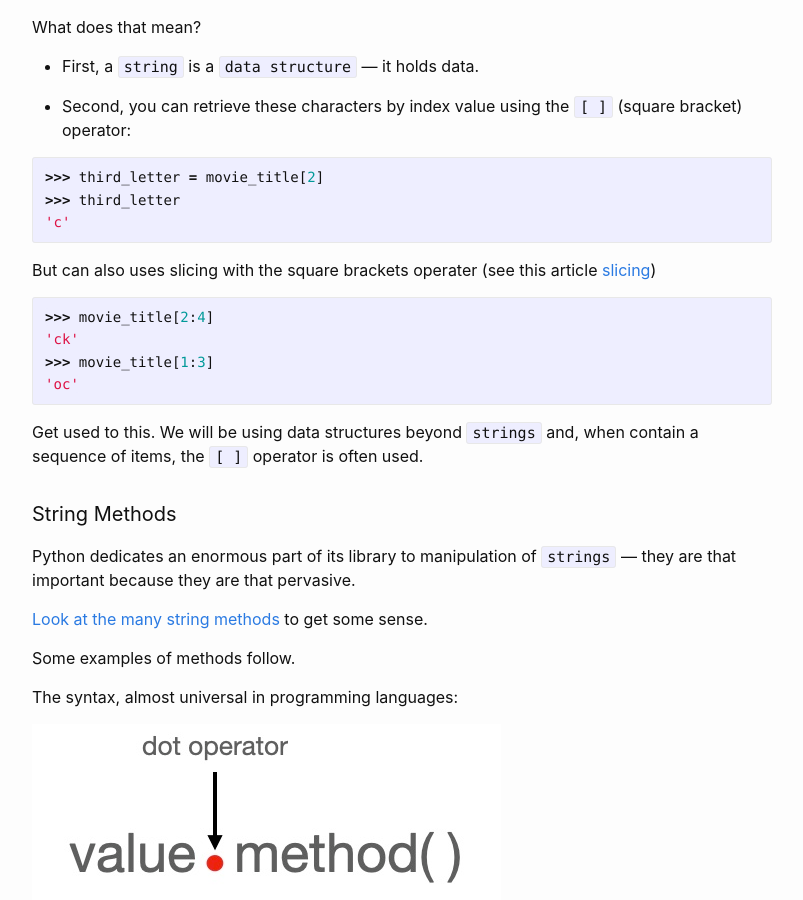
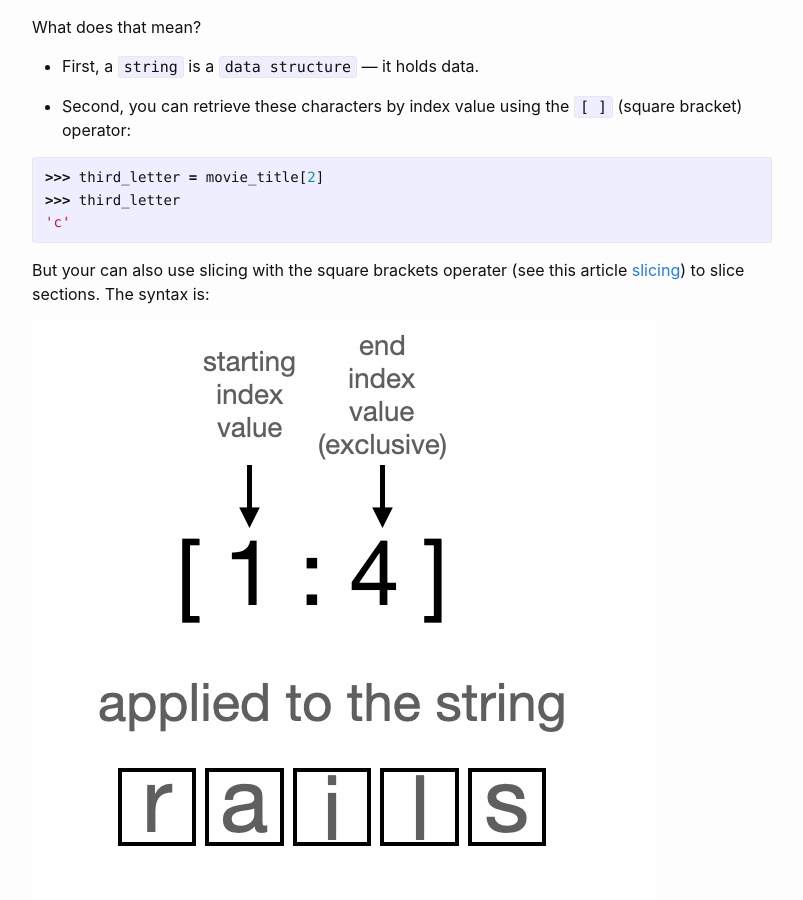
Before and after one commit to multum-non-multa/code, a Jekyll site: the page built from _posts/2021-08-31-variables-string-methods-functions.md, in a window 1280 px wide and 900 px high, scrolled down 6494 px. Shown: the whole window, without its empty margins (238-1041 px from the left). Built offline with Jekyll 4.4.1, drawn with Linux system fonts in a browser that asks for light colours.

Commit message:
variables

````diff
--- a/_posts/2021-08-31-variables-string-methods-functions.md
+++ b/_posts/2021-08-31-variables-string-methods-functions.md
@@ -263,7 +263,10 @@ What does that mean?
 'c'
 ```
 
-But can also uses slicing with the square brackets operater (see this article [slicing](https://realpython.com/python-strings/#string-slicing))
+But your can also use slicing with the square brackets operater (see this article [slicing](https://realpython.com/python-strings/#string-slicing)) to slice sections.  The syntax is:
+
+
+![test image size](/code/assets/images/variables-08-31/slicing-rails.jpg){:class="img-responsive"}
 
 ```python
 >>> movie_title[2:4]
````
Also changed, not shown: assets/images/variables-08-31/dot-operator.jpg, assets/images/variables-08-31/slicing-rails.jpg (added), 1 other file.
